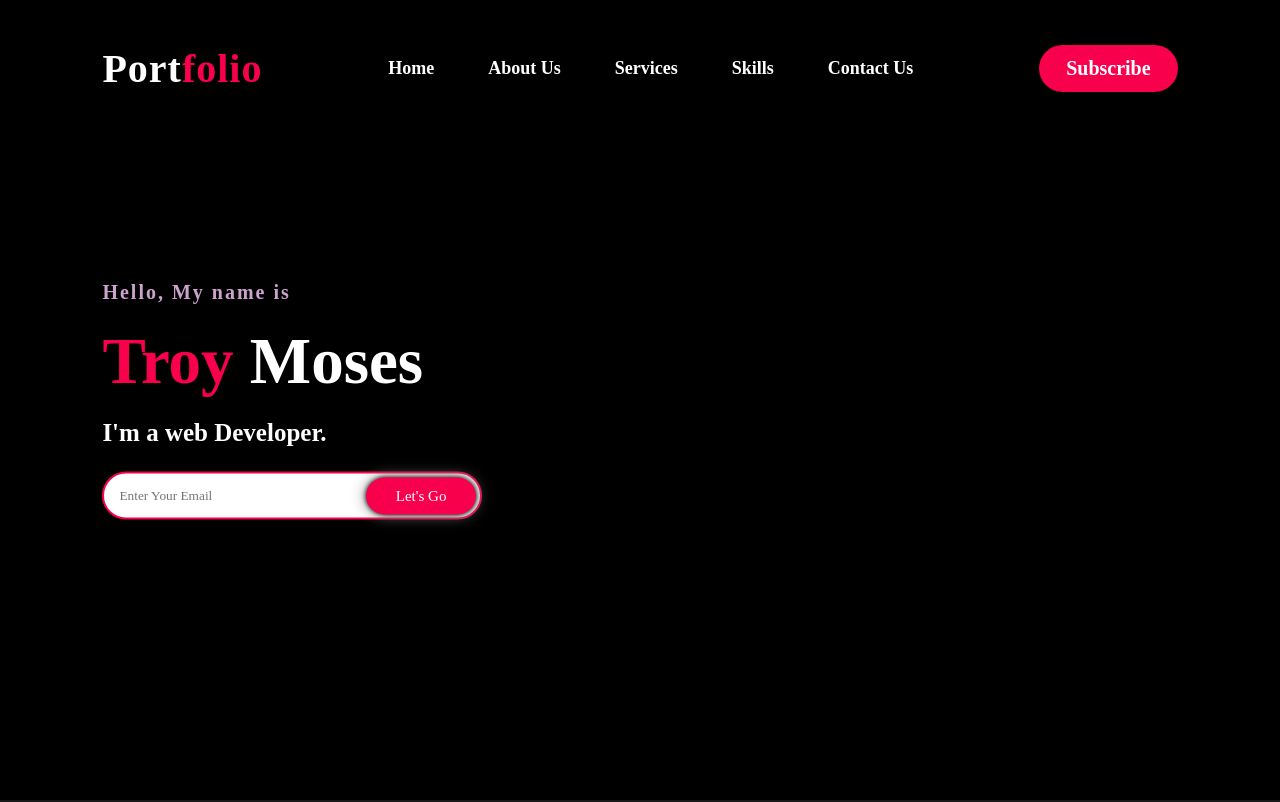
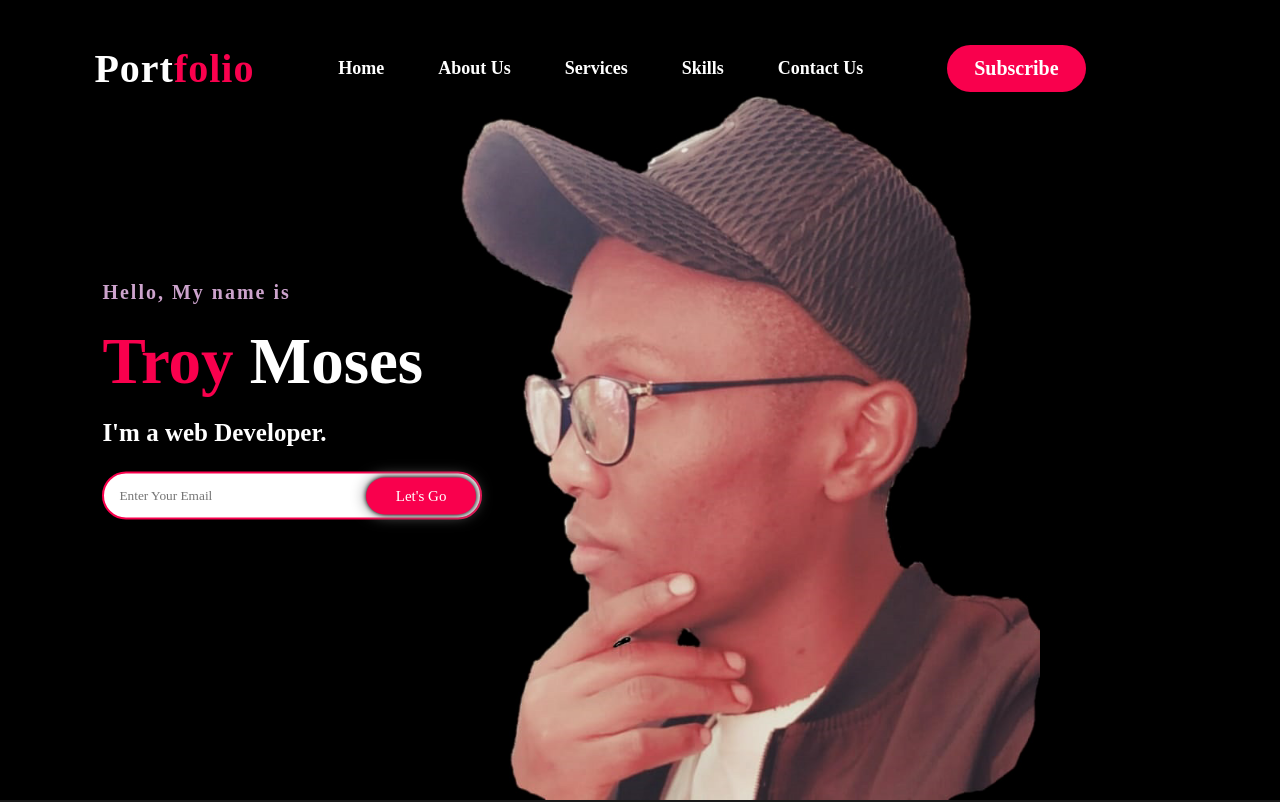
Before and after one commit to TroyMoses/Troy, a plain HTML site: page index.html in a window 1280 px wide. Shown: the top 802 px of the page. Drawn offline with Linux system fonts and the light colour scheme.

Commit message:
bgimage added

```diff
--- a/css/styles.css
+++ b/css/styles.css
@@ -9,10 +9,11 @@
     height: 100vh;
     width: 100%;
     background-color: black;
-    /*background-image: url(../images/mybg.jpeg);
+    background-image: url(../images/mybg1.jpg);
     background-size: contain;
     background-position: center; padding-right:100px;
-    background-repeat: no-repeat;*/
+    background-repeat: no-repeat;
+    padding-bottom: 50px;
 }
 
 nav{
```
Also changed, not shown: images/mybg1.jpg (added).
